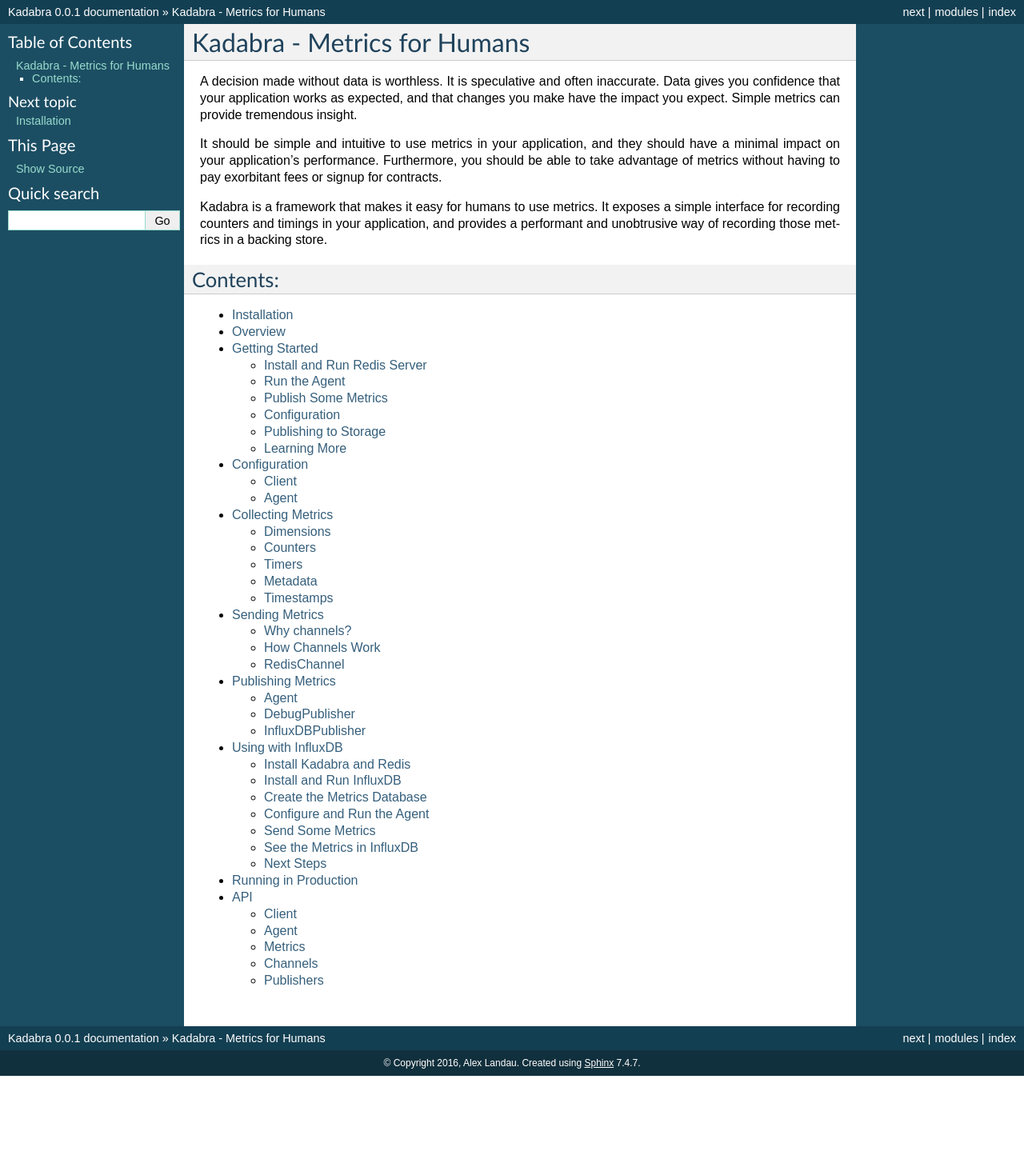
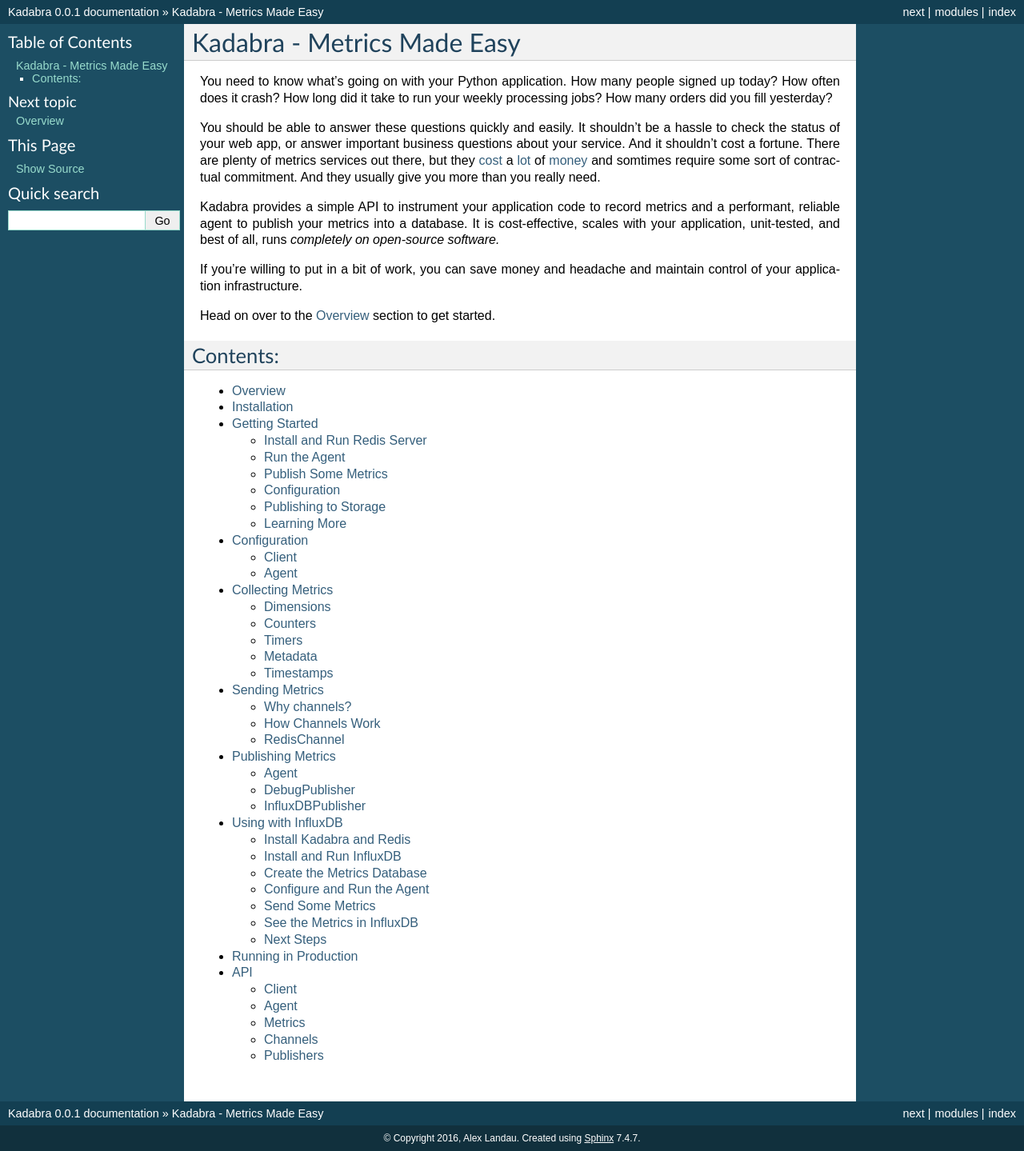
Before and after one commit to bal2ag/kadabra, a Sphinx documentation site: the page built from docs/index.rst, in a window 1280 px wide. Shown: the whole page at 80% size. Built offline with Sphinx 7.4.7, drawn with Linux system fonts in a browser that asks for light colours; before the commit the page ends 1345 px from its top, so only the background shows below that.

```diff
--- a/docs/gettingstarted.rst
+++ b/docs/gettingstarted.rst
@@ -62,7 +62,7 @@ metrics and publish them. First, let's initialize the Kadabra client::
     >>> import kadabra
     >>> client = kadabra.Client()
 
-Now let's get a :class:`kadabra.client.Collector` object from our client. This
+Now let's get a :class:`~kadabra.client.Collector` object from our client. This
 is the API we use to record metrics in our application. It is thread-safe and
 can be shared throughout our application::
 
--- a/docs/index.rst
+++ b/docs/index.rst
@@ -1,19 +1,29 @@
-Kadabra - Metrics for Humans
-============================
-A decision made without data is worthless. It is speculative and often
-inaccurate. Data gives you confidence that your application works as expected,
-and that changes you make have the impact you expect. Simple metrics can
-provide tremendous insight.
+Kadabra - Metrics Made Easy
+===========================
 
-It should be simple and intuitive to use metrics in your application, and they
-should have a minimal impact on your application's performance. Furthermore,
-you should be able to take advantage of metrics without having to pay
-exorbitant fees or signup for contracts.
+You need to know what's going on with your Python application. How many people
+signed up today? How often does it crash? How long did it take to run your
+weekly processing jobs? How many orders did you fill yesterday?
 
-Kadabra is a framework that makes it easy for humans to use metrics. It
-exposes a simple interface for recording counters and timings in your
-application, and provides a performant and unobtrusive way of recording
-those metrics in a backing store.
+You should be able to answer these questions quickly and easily. It shouldn't
+be a hassle to check the status of your web app, or answer important business
+questions about your service. And it shouldn't cost a fortune. There are plenty
+of metrics services out there, but they `cost
+<https://newrelic.com/calculator>`_ a `lot
+<https://azure.microsoft.com/en-us/pricing/details/application-insights/>`_ of
+`money <https://aws.amazon.com/cloudwatch/pricing/>`_ and somtimes require some
+sort of contractual commitment. And they usually give you more than you really
+need.
+
+Kadabra provides a simple API to instrument your application code to record
+metrics and a performant, reliable agent to publish your metrics into a
+database. It is cost-effective, scales with your application, unit-tested,
+and best of all, runs `completely on open-source software.`
+
+If you're willing to put in a bit of work, you can save money and headache and
+maintain control of your application infrastructure.
+
+Head on over to the :doc:`overview` section to get started.
 
 Contents:
 ---------
@@ -21,8 +31,8 @@ Contents:
 .. toctree::
    :maxdepth: 2
 
+   overview
    installation
-   overview
    gettingstarted
    configuration
    collecting
--- a/docs/installation.rst
+++ b/docs/installation.rst
@@ -6,8 +6,11 @@ Installation
 Kadabra is a library available through the `Python package index (pip)
 <https://pypi.python.org/pypi/pip>`_. Installation is simple::
 
-    $ sudo pip install kadabra
+    $ sudo pip install Kadabra
 
 I recommend you use `virtualenv <https://virtualenv.pypa.io/en/latest/>`_ to
 isolate your installs to specific development environments and avoid installing
 libraries system-wide.
+
+Once you've installed Kadabra (ideally in a virtualenv), you're ready to head
+to the :doc:`gettingstarted` section.
```
Also changed, not shown: other parts of docs/gettingstarted.rst (+1 -1 lines), README.rst (+64 -12 lines), docs/overview.rst (+7 -5 lines).
